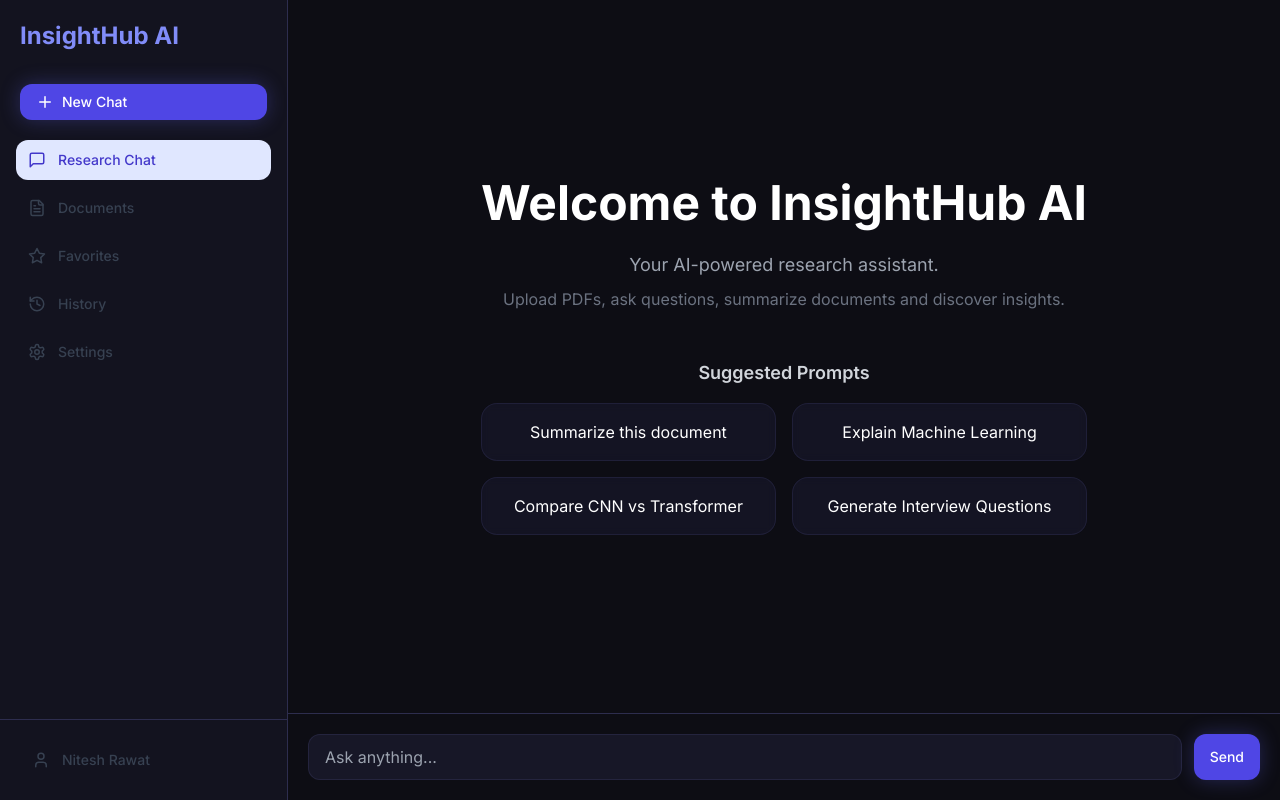
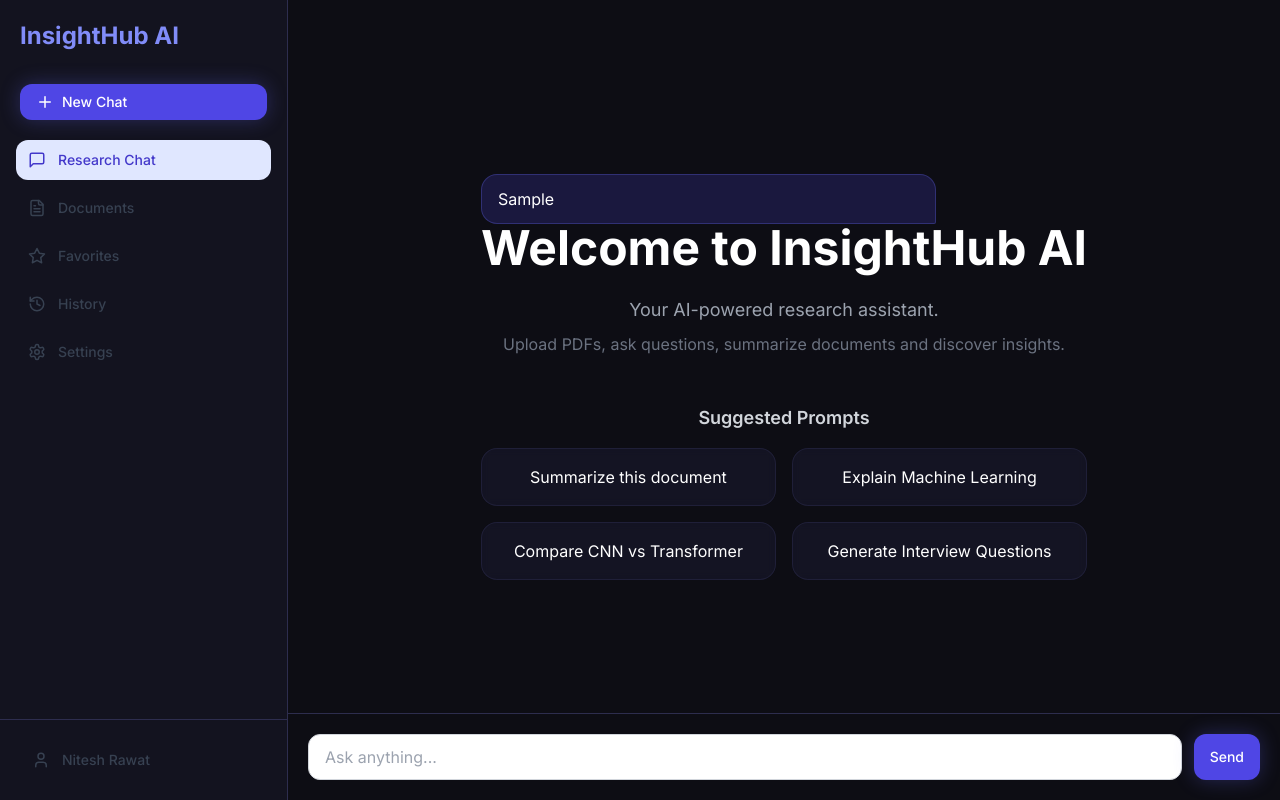
Before and after one commit to NiteshhRawattt/InsightHub-AI, a React (Vite) app in the folder frontend/: page /chat in a window 1280 px wide. Both pictures are taken after typing "Sample" into the empty fields and a click on the button "Send". Built offline with nearby package versions, Linux system fonts and the light colour scheme.

Commit message:
Implemented React state management and message input

```diff
--- a/frontend/src/components/chat/ChatWindow.jsx
+++ b/frontend/src/components/chat/ChatWindow.jsx
@@ -1,8 +1,22 @@
-function ChatWindow() {
+function ChatWindow({ messages }) {
     return (
         <div className="flex-1 flex items-center justify-center px-8">
 
             <div className="max-w-2xl text-center">
+                 <div className="mt-10 space-y-4 text-left">
+
+    {messages.map((message) => (
+
+        <div
+            key={message.id}
+            className="chat-bubble-user"
+        >
+            {message.text}
+        </div>
+
+    ))}
+
+</div>
 
                 <h1 className="text-5xl font-bold text-white">
                     Welcome to InsightHub AI
@@ -41,6 +55,7 @@ function ChatWindow() {
                     </div>
                 </div>
 
+
             </div>
 
         </div>
--- a/frontend/src/components/chat/MessageInput.jsx
+++ b/frontend/src/components/chat/MessageInput.jsx
@@ -1,13 +1,12 @@
 import { useState } from "react";
-function MessageInput() {
+function MessageInput({ onSend }) {
     const [message, setMessage] = useState("");
     const handleSend = () => {
-
         if (message.trim() === "") return;
 
-        alert(message);
+        onSend(message);
+
         setMessage("");
-
     };
     return (
         <div className="border-t border-surface-500 p-5">
--- a/frontend/src/pages/ChatPage.jsx
+++ b/frontend/src/pages/ChatPage.jsx
@@ -1,16 +1,34 @@
+import { useState } from "react";
 import Sidebar from "../components/layout/Sidebar";
 import ChatWindow from "../components/chat/ChatWindow";
 import MessageInput from "../components/chat/MessageInput";
 
 function ChatPage() {
+  const [messages, setMessages] = useState([]);
   return (
     <div className="flex h-screen bg-surface-900">
       <Sidebar />
 
       <div className="flex flex-col flex-1">
-        <ChatWindow />
+        <ChatWindow messages={messages} />
 
-        <MessageInput />
+        <MessageInput
+          onSend={(text) => {
+
+            const updatedMessages = [
+              ...messages,
+              {
+                id: Date.now(),
+                text,
+                sender: "user",
+              },
+            ];
+
+            setMessages(updatedMessages);
+
+            console.log(updatedMessages);
+          }}
+        />
       </div>
     </div>
   );
--- a/frontend/src/styles/globals.css
+++ b/frontend/src/styles/globals.css
@@ -68,7 +68,7 @@
 
   /* Input field */
   .input-field {
-    @apply w-full px-4 py-2.5 rounded-xl bg-surface-600/50 border border-surface-500/60 text-gray-900 placeholder-gray-400 focus:outline-none focus:ring-2 focus:ring-brand-500/60 focus:border-brand-500/60 transition-all duration-200;
+    @apply w-full px-4 py-2.5 rounded-xl bg-white border border-gray-300 text-gray-900 placeholder-gray-400 focus:outline-none focus:ring-2 focus:ring-brand-500 transition-all duration-200;
   }
 
   /* Sidebar item */
```
